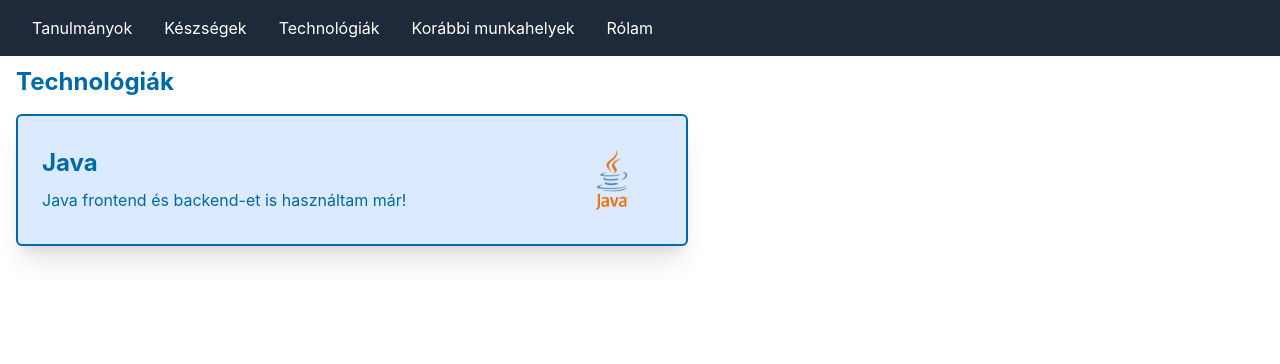
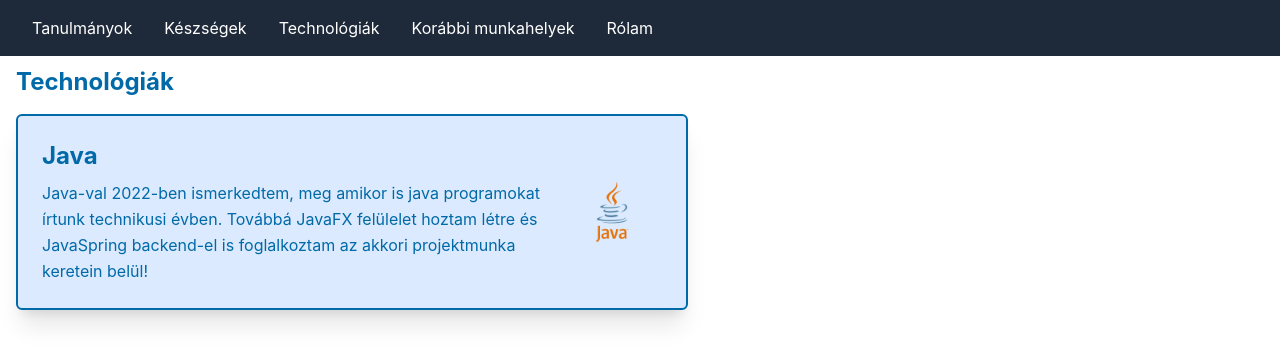
Before and after one commit to makkerzsombor/ReferenciaProjekt, a React app in the folder Frontend/: page /Technologies in a window 1280 px wide. Shown: the top 364 px of the page. Built offline with nearby package versions, Linux system fonts and the light colour scheme; the HTML template or start-up script is replaced by a standard one.

Commit message:
Added more text into java technology

```diff
--- a/Frontend/src/pages/Technologies.tsx
+++ b/Frontend/src/pages/Technologies.tsx
@@ -8,7 +8,9 @@ export const  Technologies = () =>
         <>
             <Navbar/>
             <h1 className="m-2.5 ml-4 text-sky-700 text-2xl font-bold">Technológiák</h1>
-            <Card title="Java" description="Java frontend és backend-et is használtam már!" imgUrl={javaicon} imgAlt="Java.icon"/>
+            <Card title="Java" description="Java-val 2022-ben ismerkedtem, meg amikor is java programokat írtunk technikusi évben.
+            Továbbá JavaFX felülelet hoztam létre és JavaSpring backend-el is foglalkoztam az akkori projektmunka keretein belül!"
+                  imgUrl={javaicon} imgAlt="Java.icon"/>
         </>
     )
 }
```
